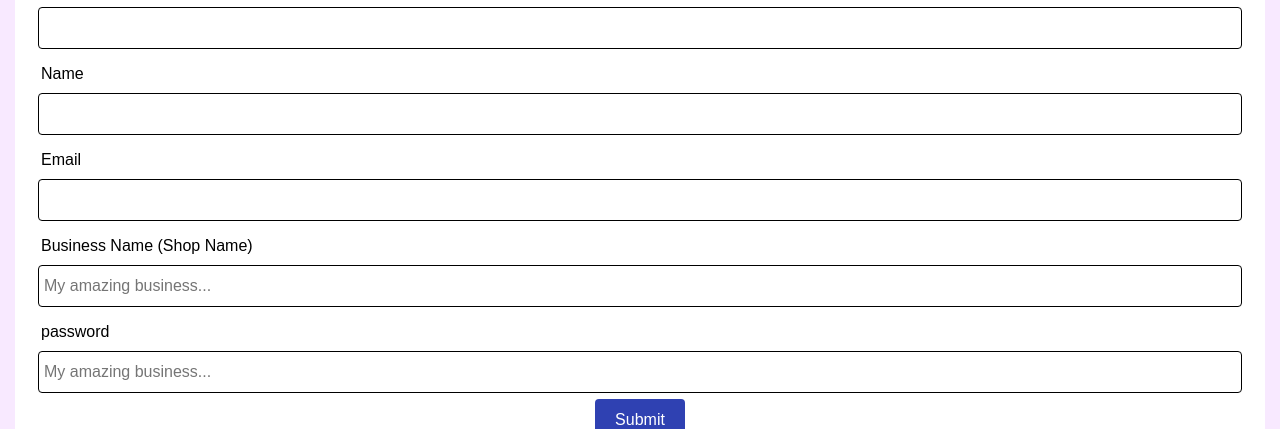
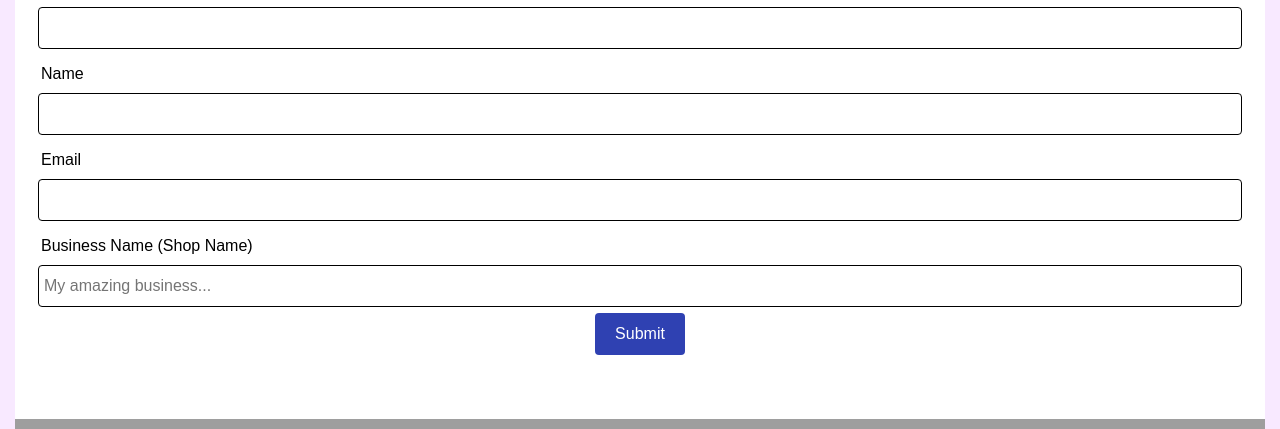
Before and after one commit to Subscribie/appsumo, a Flask app: page / in a window 1280 px wide. Shown: the part 281-710 px from the top of the page. Run offline with Flask 2, Linux system fonts and the light colour scheme; grey boxes are pictures that could not be loaded.

Commit message:
#3 build subscribie shop after form submission

```diff
--- a/app.py
+++ b/app.py
@@ -15,7 +15,7 @@ load_dotenv()  # take environment variables from .env.
 SEND_FROM_EMAIL = os.getenv("SEND_FROM_EMAIL")
 SEND_TO_EMAIL = os.getenv("SEND_TO_EMAIL")
 EMAIL_HOST = os.getenv("EMAIL_HOST")
-SUBSCRIBIE_PLAN_URL = os.getenv("SUBSCRIBIE_PLAN_URL")
+SUBSCRIBIE_SHOP_SUBMISSION_ENDPOINT = os.getenv("SUBSCRIBIE_SHOP_SUBMISSION_ENDPOINT")
 
 app = Flask(__name__)
 
@@ -34,14 +34,33 @@ def index():
         with open("./submissions.csv", "a") as fp:
             fp.write(submission)
         send_mail()
-        redirect_destination = f"{SUBSCRIBIE_PLAN_URL}?email={email}&redemption_code={redemption_code}&company_name={company_name}&password={password}&title-0=Plan1"
-        requests.post(
-            SUBSCRIBIE_PLAN_URL,
-            params={"email": email, "password": password, "title-0": "Plan 1"},
+        # Submit new site build
+        req = requests.post(
+            SUBSCRIBIE_SHOP_SUBMISSION_ENDPOINT,
+            data={
+                "company_name": company_name,
+                "email": email,
+                "password": password,
+                "title-0": "Plan 1",
+                "interval_amount-0": 10099,
+                "interval_unit-0": "monthly",
+                "description-0": "Change plan description in your shop dashboard",
+            },
         )
-        return redirect(redirect_destination)
+        # Send user into their new shop right away
+        if req.status_code != 200:
+            return redirect(url_for("error_creating_shop"))
+
+        shop_url = req.text
+        breakpoint()
+        return redirect(shop_url)
 
     return render_template("index.html")
+
+
+@app.route("/we-will-be-in-touch")
+def error_creating_shop():
+    return "Wow! Things we busy right now, don't worry, we're creating your shop and will be in touch"
 
 
 def send_mail(
--- a/templates/index.html
+++ b/templates/index.html
@@ -143,21 +143,7 @@
                 </div>
 
               </div>
-              <div class="bee-form-row" style="box-sizing: border-box;">
 
-                <div class="bee-field bee-field-id_s561io" style="box-sizing: border-box; padding-top: 3px; padding-right: 3px; padding-bottom: 3px; padding-left: 3px; display: flex; flex-grow: 1; flex-shrink: 1; flex-basis: 0%; flex-wrap: wrap; align-items: center;">
-
-                  <label for="id_s67hd3" style="box-sizing: border-box; color: rgb(0, 0, 0); line-height: 200%; text-align: left; letter-spacing: normal; display: block; flex-basis: 100%; padding-top: 3px; padding-right: 3px; padding-bottom: 3px; padding-left: 3px;">
-
-                    password
-
-                  </label>
-
-                  <input id="id_s67hd3" name="password" type="password" style="box-sizing: border-box; flex-grow: 1; font-family: inherit; font-size: inherit; color: rgb(255, 255, 255); background-color: transparent; border-top-width: 1px; border-top-style: solid; border-top-color: rgb(0, 0, 0); border-right-width: 1px; border-right-style: solid; border-right-color: rgb(0, 0, 0); border-bottom-width: 1px; border-bottom-style: solid; border-bottom-color: rgb(0, 0, 0); border-left-width: 1px; border-left-style: solid; border-left-color: rgb(0, 0, 0); padding-top: 5px; padding-right: 5px; padding-bottom: 5px; padding-left: 5px; border-top-left-radius: 4px; border-top-right-radius: 4px; border-bottom-right-radius: 4px; border-bottom-left-radius: 4px; min-height: 42px; width: 100%; color:black;" placeholder="My amazing business..." required>
-
-                </div>
-
-              </div>
 
               <div class="bee-form-row" style="box-sizing: border-box;">
 
```
Also changed, not shown: 1 other file.
